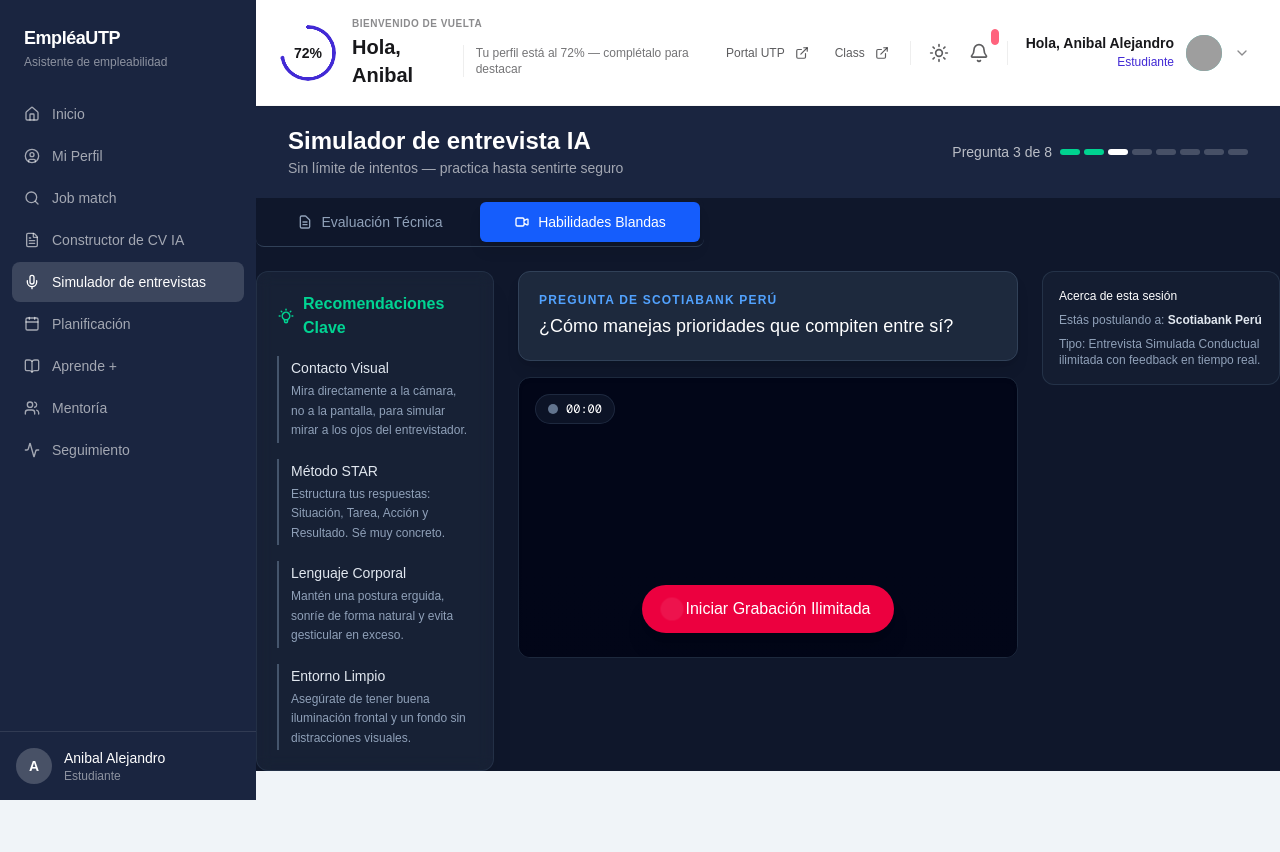
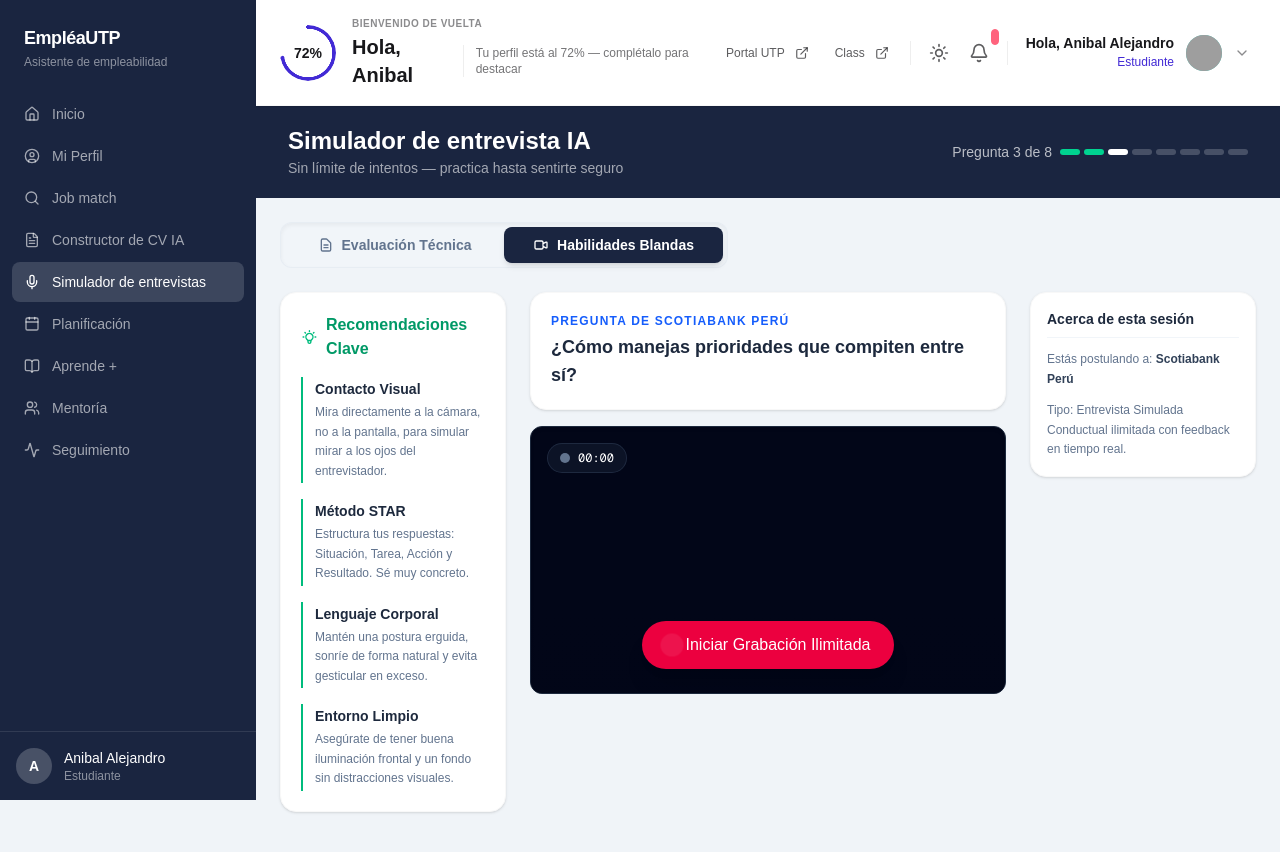
Before and after one commit to Omar-Cc/Xpedition-hackaton, a Next.js app in the folder frontend/: page /simulator in a window 1280 px wide. Shown: the top 852 px of the page. Built offline with nearby package versions, Linux system fonts and the light colour scheme; no server answers; grey boxes are pictures that could not be loaded.

Commit message:
Actualizar: mejorar diseño y usabilidad del simulador con estilos actualizados, clases ajustadas y retroalimentación más clara.

```diff
--- a/frontend/app/(empleabilidad)/simulator/page.tsx
+++ b/frontend/app/(empleabilidad)/simulator/page.tsx
@@ -38,7 +38,7 @@
       />
 
       {/* Aquí inyectamos el nuevo rediseño, eliminando el grid viejo */}
-      <main className="flex-1 overflow-y-auto bg-slate-900">
+      <main className="flex-1 overflow-y-auto bg-bg-soft p-6">
         <SimulatorMain />
       </main>
     </PageShell>
--- a/frontend/src/features/simulator/components/ModeSelector.tsx
+++ b/frontend/src/features/simulator/components/ModeSelector.tsx
@@ -7,13 +7,13 @@
 
 const ModeSelector: React.FC<ModeSelectorProps> = ({ activeMode, setActiveMode }) => {
   return (
-    <div className="flex border-b border-slate-700 mb-6 bg-slate-900 p-1 rounded-lg max-w-md">
+    <div className="flex bg-slate-100 border border-slate-200/60 mb-6 p-1 rounded-xl max-w-md shadow-inner">
       <button
         onClick={() => setActiveMode('technical')}
-        className={`flex-1 py-2.5 px-4 rounded-md text-sm font-medium transition-all duration-200 ${
+        className={`flex-1 py-2 px-4 rounded-lg text-sm font-bold transition-all duration-200 cursor-pointer ${
           activeMode === 'technical'
-            ? 'bg-blue-600 text-white shadow-lg'
-            : 'text-slate-400 hover:text-slate-200 hover:bg-slate-800'
+            ? 'bg-navy text-white shadow-md'
+            : 'text-slate-500 hover:text-slate-800 hover:bg-slate-200/50'
         }`}
       >
         <span className="flex items-center justify-center gap-2">
@@ -26,10 +26,10 @@
       </button>
       <button
         onClick={() => setActiveMode('soft-skills')}
-        className={`flex-1 py-2.5 px-4 rounded-md text-sm font-medium transition-all duration-200 ${
+        className={`flex-1 py-2 px-4 rounded-lg text-sm font-bold transition-all duration-200 cursor-pointer ${
           activeMode === 'soft-skills'
-            ? 'bg-blue-600 text-white shadow-lg'
-            : 'text-slate-400 hover:text-slate-200 hover:bg-slate-800'
+            ? 'bg-navy text-white shadow-md'
+            : 'text-slate-500 hover:text-slate-800 hover:bg-slate-200/50'
         }`}
       >
         <span className="flex items-center justify-center gap-2">
--- a/frontend/src/features/simulator/components/soft-skills/InterviewFeedback.tsx
+++ b/frontend/src/features/simulator/components/soft-skills/InterviewFeedback.tsx
@@ -18,15 +18,15 @@
   const metricLabels = [
     { key: 'tone', label: 'Tono de Voz / Modulación', color: 'bg-indigo-500' },
     { key: 'eyeContact', label: 'Contacto Visual (Cámara)', color: 'bg-emerald-500' },
-    { key: 'clarity', label: 'Clasificación de Idea / Claridad', color: 'bg-amber-500' },
+    { key: 'clarity', label: 'Estructuración de Ideas / Claridad', color: 'bg-amber-500' },
     { key: 'confidence', label: 'Nivel de Confianza percibido', color: 'bg-cyan-500' },
   ];
 
   return (
-    <div className="bg-slate-800/90 border border-slate-700 rounded-xl p-5 shadow-2xl animate-fadeIn">
-      <h3 className="text-xl font-bold text-white mb-4 flex items-center gap-2">
-        <span className="p-1.5 bg-blue-500/10 rounded-lg text-blue-400">
-          <svg className="w-5 h-5" fill="none" stroke="currentColor" viewBox="0 0 24 24">
+    <div className="bg-white border border-base-200 rounded-2xl p-5 shadow-md animate-fadeIn">
+      <h3 className="text-xl font-bold text-slate-800 mb-4 flex items-center gap-2">
+        <span className="p-1.5 bg-blue-50 rounded-lg text-blue-600 flex items-center justify-center">
+          <svg className="w-5 h-5 text-blue-500" fill="none" stroke="currentColor" viewBox="0 0 24 24">
             <path strokeLinecap="round" strokeLinejoin="round" strokeWidth="2" d="M13 10V3L4 14h7v7l9-11h-7z" />
           </svg>
         </span>
@@ -39,11 +39,11 @@
           const value = feedback.metrics[metric.key as keyof typeof feedback.metrics];
           return (
             <div key={metric.key}>
-              <div className="flex justify-between text-xs text-slate-300 font-medium mb-1">
+              <div className="flex justify-between text-xs text-slate-600 font-bold mb-1">
                 <span>{metric.label}</span>
-                <span className="font-mono font-bold text-white">{value}/100</span>
+                <span className="font-mono text-slate-900 font-black">{value} / 100</span>
               </div>
-              <div className="w-full bg-slate-900 h-2 rounded-full overflow-hidden">
+              <div className="w-full bg-slate-100 h-2 rounded-full overflow-hidden">
                 <div
                   className={`h-full ${metric.color} transition-all duration-1000 ease-out`}
                   style={{ width: `${value}%` }}
@@ -55,9 +55,9 @@
       </div>
 
       {/* Retroalimentación en texto */}
-      <div className="bg-slate-900/60 rounded-lg p-4 border border-slate-700/50">
-        <h4 className="text-xs font-semibold text-slate-400 uppercase tracking-wider mb-2">Feedback Detallado</h4>
-        <p className="text-sm text-slate-200 leading-relaxed">{feedback.constructiveFeedback}</p>
+      <div className="bg-slate-50 rounded-xl p-4 border border-slate-200/50">
+        <h4 className="text-xs font-bold text-slate-400 uppercase tracking-wider mb-2">Feedback Detallado</h4>
+        <p className="text-sm text-slate-700 leading-relaxed font-medium">{feedback.constructiveFeedback}</p>
       </div>
     </div>
   );
--- a/frontend/src/features/simulator/components/soft-skills/SoftSkillsPracticeContainer.tsx
+++ b/frontend/src/features/simulator/components/soft-skills/SoftSkillsPracticeContainer.tsx
@@ -1,11 +1,10 @@
-"use client"
+'use client'
 
 import React, { useState } from 'react';
 import SoftSkillsTips from './SoftSkillsTips';
 import VideoInterviewRecorder from './VideoInterviewRecorder';
 import InterviewFeedback from './InterviewFeedback';
 
-// Este es el "molde" que le dice a TypeScript qué forma tiene tu feedback
 interface FeedbackData {
   metrics: {
     tone: number;
@@ -16,15 +15,13 @@
   constructiveFeedback: string;
 }
 
-
-
 interface SoftSkillsPracticeContainerProps {
   companyName: string;
   currentQuestion: string;
 }
 
 const SoftSkillsPracticeContainer: React.FC<SoftSkillsPracticeContainerProps> = ({ companyName, currentQuestion }) => {
-const [feedback, setFeedback] = useState<FeedbackData | null>(null);
+  const [feedback, setFeedback] = useState<FeedbackData | null>(null);
   const [isAnalyzing, setIsAnalyzing] = useState(false);
 
   const handleStartRecording = () => {
@@ -52,9 +49,9 @@
 
       {/* Columna Central: Video y Pregunta */}
       <div className="xl:col-span-2 order-1 xl:order-2 space-y-4">
-        <div className="bg-slate-800 border border-slate-700 rounded-xl p-5 shadow-lg">
-          <span className="text-xs font-bold text-blue-400 uppercase tracking-widest block mb-1">Pregunta de {companyName}</span>
-          <h2 className="text-lg font-medium text-white">{currentQuestion}</h2>
+        <div className="bg-white border border-base-200 rounded-2xl p-5 shadow-sm">
+          <span className="text-xs font-bold text-blue-600 uppercase tracking-widest block mb-1">Pregunta de {companyName}</span>
+          <h2 className="text-lg font-bold text-slate-800">{currentQuestion}</h2>
         </div>
 
         <VideoInterviewRecorder
@@ -63,8 +60,8 @@
         />
 
         {isAnalyzing && (
-          <div className="p-4 bg-slate-800 border border-slate-700 rounded-xl flex items-center justify-center gap-3 text-sm text-slate-300">
-            <div className="w-5 h-5 border-2 border-blue-500 border-t-transparent rounded-full animate-spin" />
+          <div className="p-4 bg-white border border-base-200 rounded-2xl flex items-center justify-center gap-3 text-sm text-slate-600 shadow-sm animate-pulse">
+            <div className="w-5 h-5 border-2 border-blue-600 border-t-transparent rounded-full animate-spin" />
             La IA está procesando tu video y respuestas...
           </div>
         )}
@@ -74,10 +71,10 @@
 
       {/* Columna Derecha: Tarjeta informativa adicional o historial simplificado */}
       <div className="xl:col-span-1 order-3 space-y-4">
-        <div className="bg-slate-800/40 border border-slate-700/60 rounded-xl p-4 text-xs text-slate-400">
-          <h4 className="text-white font-medium mb-2">Acerca de esta sesión</h4>
-          <p className="mb-2">Estás postulando a: <strong className="text-slate-200">{companyName}</strong></p>
-          <p>Tipo: Entrevista Simulada Conductual ilimitada con feedback en tiempo real.</p>
+        <div className="bg-white border border-base-200 rounded-2xl p-4 text-xs text-slate-500 shadow-sm space-y-3">
+          <h4 className="text-slate-800 font-bold text-sm border-b border-slate-100 pb-2">Acerca de esta sesión</h4>
+          <p className="leading-relaxed">Estás postulando a: <strong className="text-slate-700 font-bold">{companyName}</strong></p>
+          <p className="leading-relaxed">Tipo: Entrevista Simulada Conductual ilimitada con feedback en tiempo real.</p>
         </div>
       </div>
     </div>
--- a/frontend/src/features/simulator/components/soft-skills/SoftSkillsTips.tsx
+++ b/frontend/src/features/simulator/components/soft-skills/SoftSkillsTips.tsx
@@ -9,18 +9,18 @@
   ];
 
   return (
-    <div className="bg-slate-800/60 border border-slate-700/50 rounded-xl p-5 shadow-xl backdrop-blur-sm">
-      <h3 className="text-emerald-400 font-semibold text-base mb-4 flex items-center gap-2">
-        <svg className="w-5 h-5" fill="none" stroke="currentColor" viewBox="0 0 24 24">
+    <div className="bg-white border border-base-200 rounded-2xl p-5 shadow-sm">
+      <h3 className="text-emerald-600 font-bold text-base mb-4 flex items-center gap-2">
+        <svg className="w-5 h-5 text-emerald-500" fill="none" stroke="currentColor" viewBox="0 0 24 24">
           <path strokeLinecap="round" strokeLinejoin="round" strokeWidth="2" d="M9.663 17h4.673M12 3v1m6.364 1.636l-.707.707M21 12h-1M4 12H3m3.343-5.657l-.707-.707m2.828 9.9a5 5 0 117.072 0l-.548.547A3.374 3.374 0 0014 18.469V19a2 2 0 01-2 2h0a2 2 0 01-2-2v-.531c0-.895-.356-1.754-.988-2.386l-.548-.547z" />
         </svg>
         Recomendaciones Clave
       </h3>
       <div className="space-y-4">
         {tips.map((tip, index) => (
-          <div key={index} className="border-l-2 border-slate-600 pl-3 py-0.5">
-            <h4 className="text-slate-200 text-sm font-medium mb-1">{tip.title}</h4>
-            <p className="text-slate-400 text-xs leading-relaxed">{tip.desc}</p>
+          <div key={index} className="border-l-2 border-emerald-500 pl-3 py-0.5">
+            <h4 className="text-slate-800 text-sm font-bold mb-1">{tip.title}</h4>
+            <p className="text-slate-500 text-xs leading-relaxed">{tip.desc}</p>
           </div>
         ))}
       </div>
--- a/frontend/src/features/simulator/index.tsx
+++ b/frontend/src/features/simulator/index.tsx
@@ -14,7 +14,7 @@
   const currentQuestion = "¿Cómo manejas prioridades que compiten entre sí?";
 
   return (
-    <div className="w-full text-white">
+    <div className="w-full text-base-content">
 
       {/* Selector de modo (Pestañas arriba) */}
       <ModeSelector activeMode={activeMode} setActiveMode={setActiveMode} />
```
Also changed, not shown: frontend/src/features/simulator/components/technical/TechnicalAssessmentContainer.tsx (+22 -21 lines).
